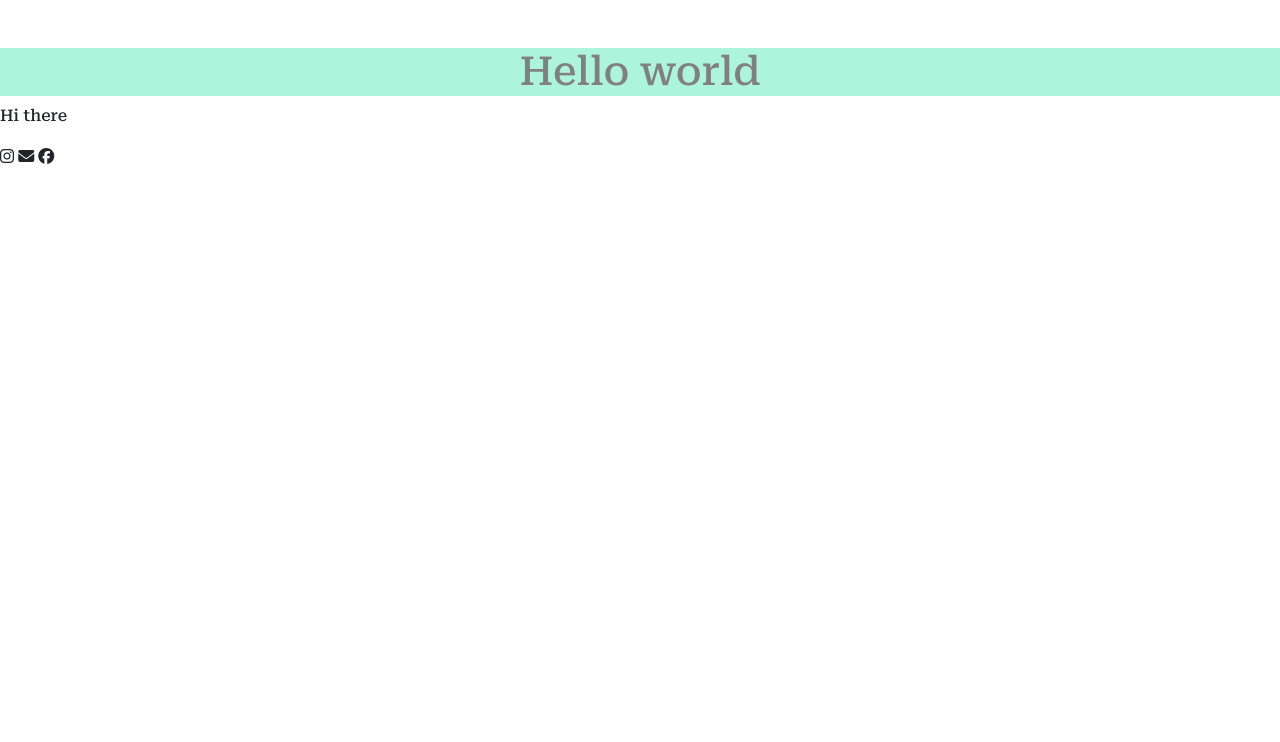
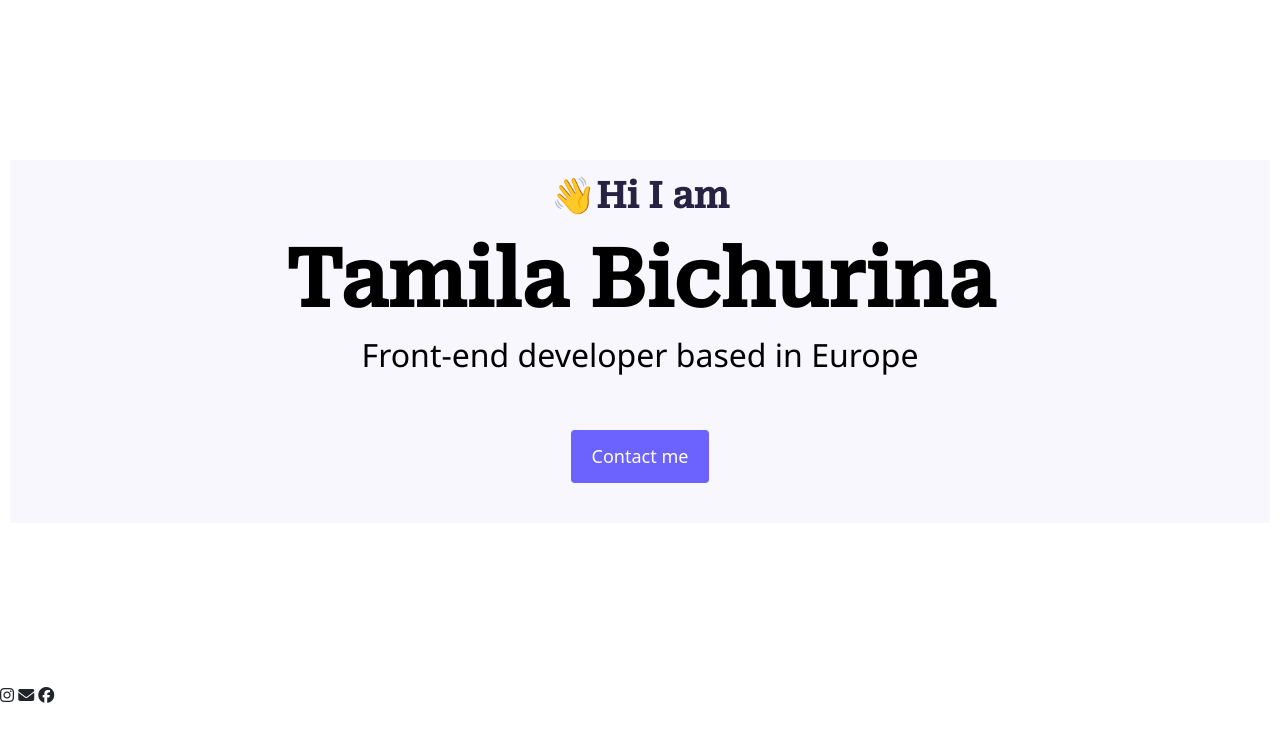
Before and after one commit to Tamilo4ka/Portfolio, a plain HTML site: page index.html in a window 1280 px wide. Drawn offline with nearby package versions, Linux system fonts and the light colour scheme.

Commit message:
Created the HTML headings

```diff
--- a/index.html
+++ b/index.html
@@ -29,10 +29,16 @@
     <title>Document</title>
   </head>
   <body>
-    <h1 class="text-center mt-5">Hello world</h1>
-    <p>Hi there</p>
-    <i class="fa-brands fa-instagram"></i>
-    <i class="fa-solid fa-envelope"></i>
-    <i class="fa-brands fa-facebook"></i>
+    <div class="hero">
+      <p>👋Hi I am</p>
+      <h1>Tamila Bichurina</h1>
+      <h2 class="mb-3">Front-end developer based in Europe</h2>
+      <div><a href="#" class="btn btn-branding">Contact me</a></div>
+    </div>
+    <div class="social-media">
+      <i class="fa-brands fa-instagram"></i>
+      <i class="fa-solid fa-envelope"></i>
+      <i class="fa-brands fa-facebook"></i>
+    </div>
   </body>
 </html>
--- a/styles/portfolio.css
+++ b/styles/portfolio.css
@@ -1,8 +1,47 @@
-h1 {
-  background-color: rgb(172, 244, 220);
-  color: grey;
-  font-family: "Roboto Serif", serif;
+:root {
+  --branding-color: #6c63ff;
+  --secondary-color: #f9f7fe;
 }
+h1,
+h2,
+h3,
+h4,
+h5,
+h6 {
+  color: black;
+  font-weight: bold;
+}
+
+h1,
 p {
   font-family: "Roboto Serif", serif;
 }
+.hero {
+  text-align: center;
+  background-color: var(--secondary-color);
+  margin: 160px 10px;
+}
+h1 {
+  font-size: 80px;
+  font-weight: 600;
+}
+.hero h2 {
+  font-family: "Segoe UI", Tahoma, Geneva, Verdana, sans-serif;
+  font-weight: normal;
+}
+.hero p {
+  font-size: 36px;
+  font-weight: bold;
+  margin: 0;
+  line-height: 2;
+  color: #272142;
+}
+.btn-branding {
+  background-color: var(--branding-color);
+  padding: 12px 20px;
+  margin: 40px;
+  color: white;
+  border-radius: 4px;
+  font-size: 18px;
+  line-height: 27px;
+}
```
